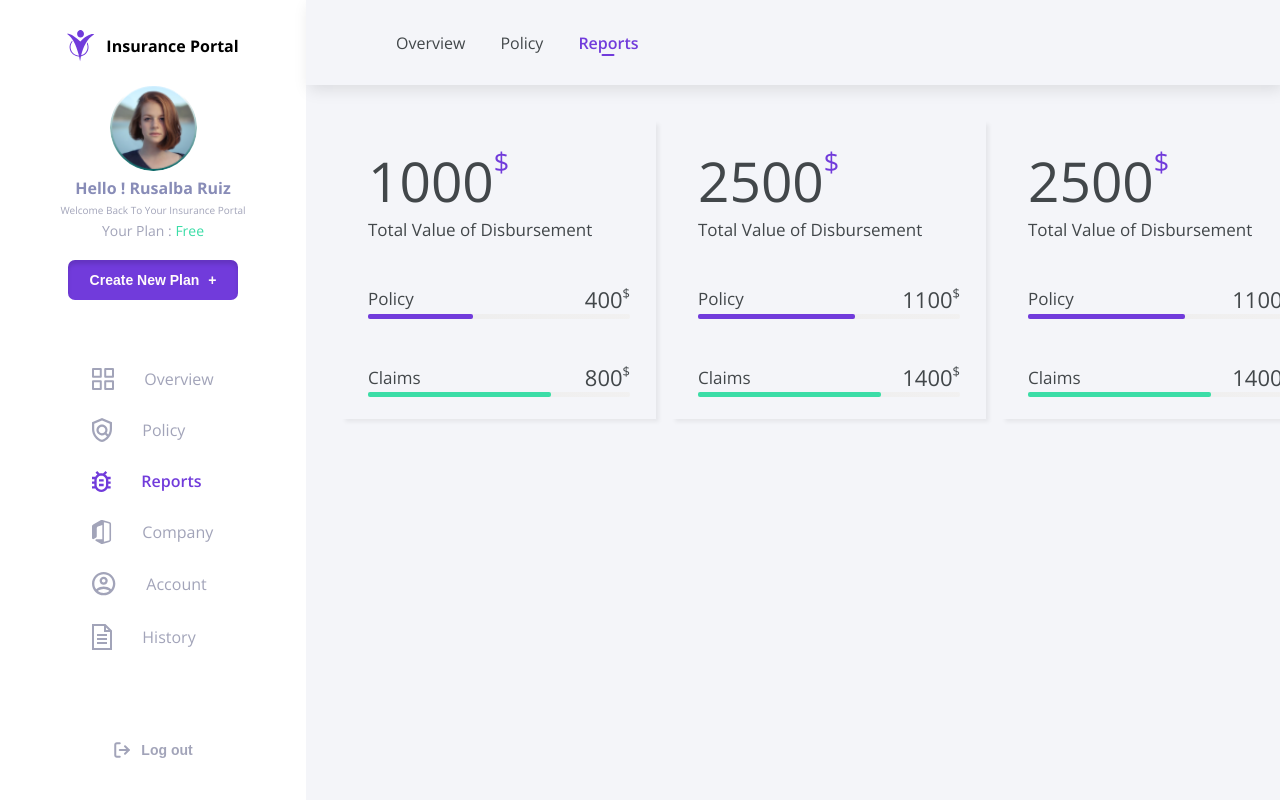
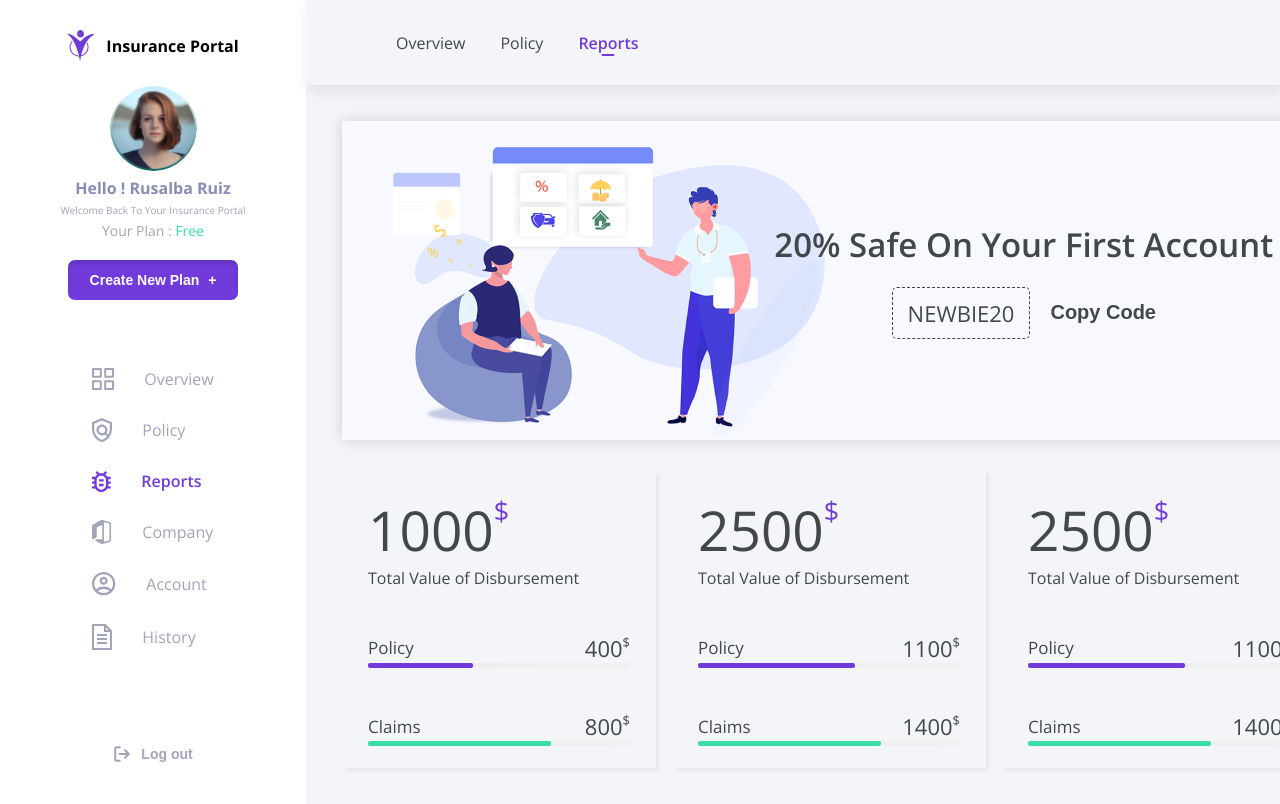
Before and after one commit to UcheSylvester/insurance-portal, a React (Create React App) app: page / in a window 1280 px wide. Shown: the top 804 px of the page. Built offline with nearby package versions, Linux system fonts and the light colour scheme.

Commit message:
WIP: Banner

```diff
--- /dev/null
+++ b/src/components/Banner/index.tsx
@@ -0,0 +1,21 @@
+import BannerImage from "../../assets/images/insurance-agency.png";
+import Button from "../Button";
+
+import "./styles.scss";
+
+const Banner = () => (
+  <section className="banner">
+    <img src={BannerImage} alt="banner" />
+
+    <div className="banner__details">
+      <h2 className="banner__title">20% Safe On Your First Account</h2>
+      <div className="banner__promo">
+        <p className="banner__promo-code">NEWBIE20</p>
+
+        <Button variant="ghost">Copy Code</Button>
+      </div>
+    </div>
+  </section>
+);
+
+export default Banner;
--- /dev/null
+++ b/src/components/Banner/styles.scss
@@ -0,0 +1,45 @@
+.banner {
+  display: flex;
+  align-items: center;
+  background-color: var(--color-white-beije-light);
+  box-shadow: var(--box-shadow-banner);
+  position: relative;
+
+  &__details {
+    display: flex;
+    flex-direction: column;
+    align-items: center;
+    text-align: center;
+    position: absolute;
+    width: 60%;
+    right: 0;
+  }
+
+  &__title {
+    font-size: 3.3rem;
+    line-height: 4.4rem;
+    font-weight: 600;
+  }
+
+  &__promo {
+    display: flex;
+    align-items: center;
+    font-size: 2.2rem;
+    margin-top: 2rem;
+
+    &-code {
+      border: 1px dashed var(--color-text);
+      padding: 1rem 1.5rem;
+      border-radius: 0.5rem;
+      margin-right: 2rem;
+      font-weight: 400;
+      text-transform: uppercase;
+    }
+
+    .button {
+      color: var(--color-text);
+      font-weight: 600;
+      font-size: 2rem;
+    }
+  }
+}
--- a/src/components/ReportCard/styles.scss
+++ b/src/components/ReportCard/styles.scss
@@ -21,7 +21,7 @@
   }
 
   &__title {
-    font-size: 1.7rem;
+    font-size: 1.6rem;
     line-height: 2.3rem;
     font-weight: 400;
   }
--- a/src/index.scss
+++ b/src/index.scss
@@ -7,6 +7,7 @@ html {
   --box-shadow-sidebar: 10px 3px 15px rgba(0, 0, 0, 0.05);
   --box-shadow-button: inset 0px 4px 4px rgba(0, 0, 0, 0.12);
   --box-shadow-card: 3px 3px 4px rgba(0, 0, 0, 0.06);
+  --box-shadow-banner: 0px 0px 15px rgba(0, 0, 0, 0.15);
 
   --color-primary: #713bdb;
   --color-secondary: #888cb7;
@@ -16,10 +17,10 @@ html {
   --color-black: #000000;
   --color-grey: #a2a4b9;
   --color-grey-light: #f4f5f9;
-
   --color-grey-super-light: linear-gradient(90deg, #ececec 0%, #f2f1f1 111.47%);
   --color-white: #ffffff;
   --color-white-beije: #fffbfb;
+  --color-white-beije-light: #f8f9ff;
 }
 
 // FOR BASE STYLES
--- a/src/pages/ReportsPage/index.tsx
+++ b/src/pages/ReportsPage/index.tsx
@@ -1,3 +1,4 @@
+import Banner from "../../components/Banner";
 import ReportCard from "../../components/ReportCard";
 import { REPORT_DATA } from "./data";
 import "./styles.scss";
@@ -5,9 +6,8 @@ import "./styles.scss";
 const ReportsPage = () => {
   return (
     <main className="reports-page">
-      {/* Banner */}
+      <Banner />
 
-      {/* Cards */}
       <section className="reports-page__cards">
         {REPORT_DATA.map((data) => (
           <ReportCard {...data} key={data.id} />
--- a/src/pages/ReportsPage/styles.scss
+++ b/src/pages/ReportsPage/styles.scss
@@ -1,7 +1,7 @@
 .reports-page {
   display: flex;
   flex-direction: column;
-  max-width: 98.1rem;
+  max-width: 100rem;
   width: 100%;
   margin: 3.6rem;
 
@@ -9,5 +9,6 @@
     display: flex;
     flex-wrap: wrap;
     justify-content: space-between;
+    margin-top: 3rem;
   }
 }
```
Also changed, not shown: src/assets/images/insurance-agency.png (added).
